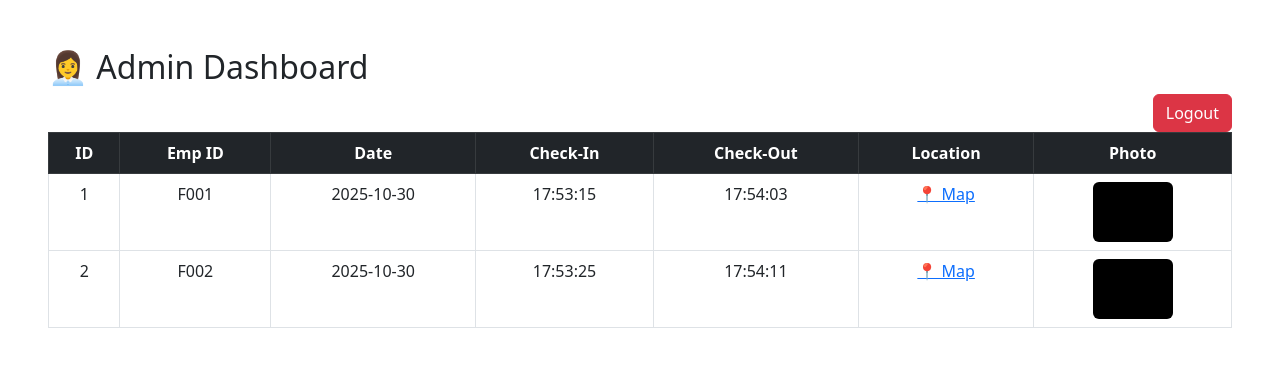
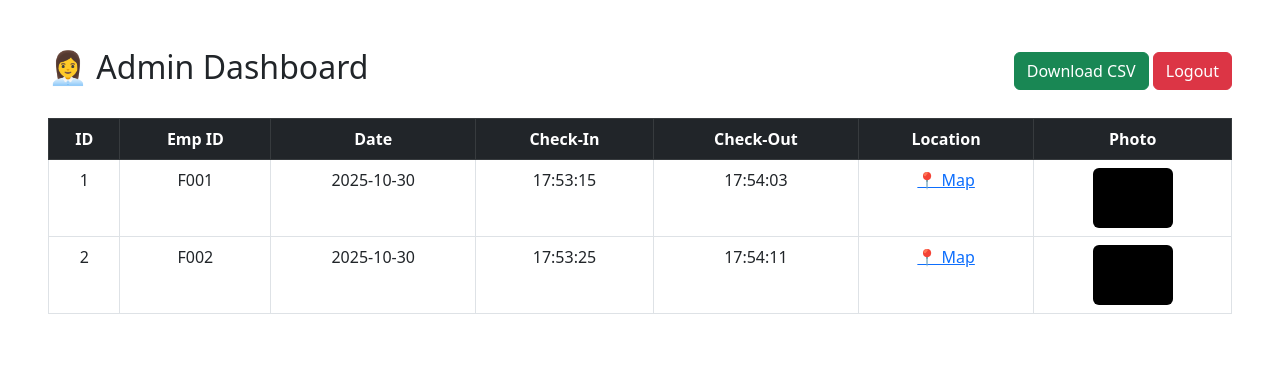
Before and after one commit to goradesd/attendance_syste, a Flask app: page /admin in a window 1280 px wide. Shown: the top 367 px of the page. Run offline with Flask 3, Linux system fonts and the light colour scheme; a user stored in the database is signed in; data comes from the database, SQL or seed files in the repository.

Commit message:
Update admin.html

```diff
--- a/templates/admin.html
+++ b/templates/admin.html
@@ -5,8 +5,14 @@
     <link href="https://cdn.jsdelivr.net/npm/bootstrap@5.3.0/dist/css/bootstrap.min.css" rel="stylesheet">
 </head>
 <body class="p-5">
-    <h2>👩‍💼 Admin Dashboard</h2>
-    <a href="/logout" class="btn btn-danger float-end">Logout</a>
+    <div class="d-flex justify-content-between align-items-center">
+        <h2>👩‍💼 Admin Dashboard</h2>
+        <div>
+            <a href="{{ url_for('download_csv') }}" class="btn btn-success">Download CSV</a>
+            <a href="/logout" class="btn btn-danger">Logout</a>
+        </div>
+    </div>
+
     <table class="table table-bordered mt-4 text-center">
         <thead class="table-dark">
             <tr>
```
